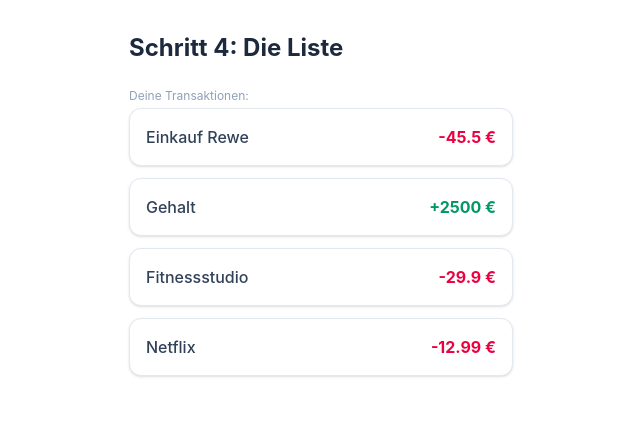
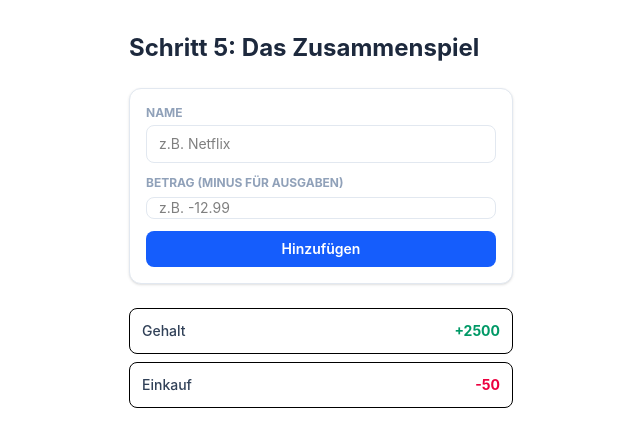
Before and after one commit to codewithnatan/road-to-fullstack, a Vue app in the folder 04-fullstack-apps/budget-tracker/apps/web/: page / in a window 1280 px wide. Shown: the top 446 px of the page, without its empty margins (319-959 px from the left). Built offline with nearby package versions, Linux system fonts and the light colour scheme.

Commit message:
feat(budget-tracker): connect input fields to transaction list with reactive methods

```diff
--- a/04-fullstack-apps/budget-tracker/apps/web/src/App.vue
+++ b/04-fullstack-apps/budget-tracker/apps/web/src/App.vue
@@ -1,47 +1,71 @@
 <script setup lang="ts">
 import { ref } from 'vue'
 
-// 1. Typ-Definition: Wir sagn TypeScript, wie ein Eintrag auszusehen hat
+// Wir sagen Typescrpt, wie ein Eintrag auszusehen hat
 interface Transaction {
   id: number
   text: string
   amount: number
 }
 
-// 2. Logik: Eine Liste (Array) voller Test-Daten
+// Unsere Liste startet mit zwei Test-Einträgen
 const transactions = ref<Transaction []>([
-  {id: 1, text: 'Einkauf Rewe', amount: -45.50},
-  {id: 2, text: 'Gehalt', amount: 2500.00},
-  {id: 3, text: 'Fitnessstudio', amount: -29.90},
-  {id: 4, text: 'Netflix', amount: -12.99}
+  {id: 1, text: 'Gehalt', amount: 2500.00},
+  {id: 2, text: 'Einkauf', amount: -50.00}
 ])
+
+// Zwei Variablen, die mit den Eingabefeldern verkabelt werden
+const newText = ref<string>('')
+const newAmount = ref<number | null>(null)
+
+// Die Logik: Hier passiert die Action
+const addTransaction = () => {
+  // Sicherheits-Check: Wenn Text leer oder Betrag null ist, mach nichts
+  if (!newText.value || newAmount.value === null) return
+
+  // Wir bauen ein neues Objekt nach den Regeln des Interfaces
+  const newItems: Transaction = {
+    id: Date.now(), // Erzeugt eine einzigartige ID über die aktuelle Zeit
+    text: newText.value,
+    amount: newAmount.value
+  }
+
+  // Wir schieben das neue Objekt in unsere reaktive Liste
+  transactions.value.push(newItems)
+
+  // Eingabefelder wieder sauber auswischen
+  newText.value = ''
+  newAmount.value = null
+}
 </script>
 
 <template>
-  <div class="p-8 max-w-md mx-auto">
-    <h1 class="text-2xl font-bold text-slate-800 mb-6">Schritt 4: Die Liste</h1>
+  <div class="p-8 max-w-md mx-auto space-y-6">
+    <h1 class="text-2xl font-bold text-slate-800 mb-6">Schritt 5: Das Zusammenspiel</h1>
 
-    <!-- Output: Wir loopen durch die Liste -->
-     <div class="space-y-3">
-      <span class="text-xs text-slate-400 block mb-1">Deine Transaktionen:</span>
+   <!-- Input -->
+    <div class="bg-white p-4 border border-slate-200 rounded-xl space-y-3 shadow-sm">
+      <div>
+        <label class="block text-xs font-bold uppercase text-slate-400 mb-1">Name</label>
+        <input v-model="newText" type="text" placeholder="z.B. Netflix" class="w-full px-3 py-2 border border-slate-200 rounded-lg text-sm focus:outline-none focus:ring-2 focus:ring-blue-500 ">
+      </div>
 
-      <!-- v-for ist unsere Schleife. :key ist extrem wichtig für Vue (Eindeutigkeit) -->
-       <div
-       v-for="item in transactions"
-       :key="item.id"
-       class="flex justify-between items-center p-4 bg-white border border-slate-200 rounded-xl shadow-sm"
-       >
-       <!-- Links: Der Text der Buchung  -->
-        <span class="font-medium text-slate-700">{{ item.text }}</span>
+      <div>
+        <label class="block text-xs font-bold uppercase text-slate-400 mb-1">Betrag (Minus für Ausgaben)</label>
+        <input v-model.number="newAmount" type="number" placeholder="z.B. -12.99" class="w-full px-3 border border-slate-200 rounded-lg text-sm focus:outline-none focus:ring-2 focus:ring-blue-500">
+      </div>
 
-        <!-- Rechts: Der Betrag (Grün wenn positiv, Rot wenn negativ) -->
-         <span
-         class="font-bold"
-         :class="item.amount > 0 ? 'text-emerald-600' : 'text-rose-600'"
-         >
-         {{ item.amount > 0 ? '+' : '' }}{{ item.amount }} €
-        </span>
+      <!-- Bei Klick wird unsere Logik-Funktion gefeuert -->
+       <button @click="addTransaction" class="w-full py-2 bg-blue-600 text-white rounded-lg text-sm font-semibold hover:bg-blue-700 transition-colors">Hinzufügen</button>
+    </div>
+
+    <!-- Output Liste -->
+     <div class="space-y-2">
+      <div v-for="item in transactions" :key="item.id" class="flex justify-between items-center p-3 bg-white border boorder-slate-200 rounded-lg">
+        <span class="text-sm font-medium text-slate-700">{{ item.text }}</span>
+        <span class="text-sm font-bold" :class="item.amount > 0 ? 'text-emerald-600' : 'text-rose-600'">{{ item.amount > 0 ? '+' : '' }}{{ item.amount }}</span>
       </div>
      </div>
+
   </div>
 </template>
```
